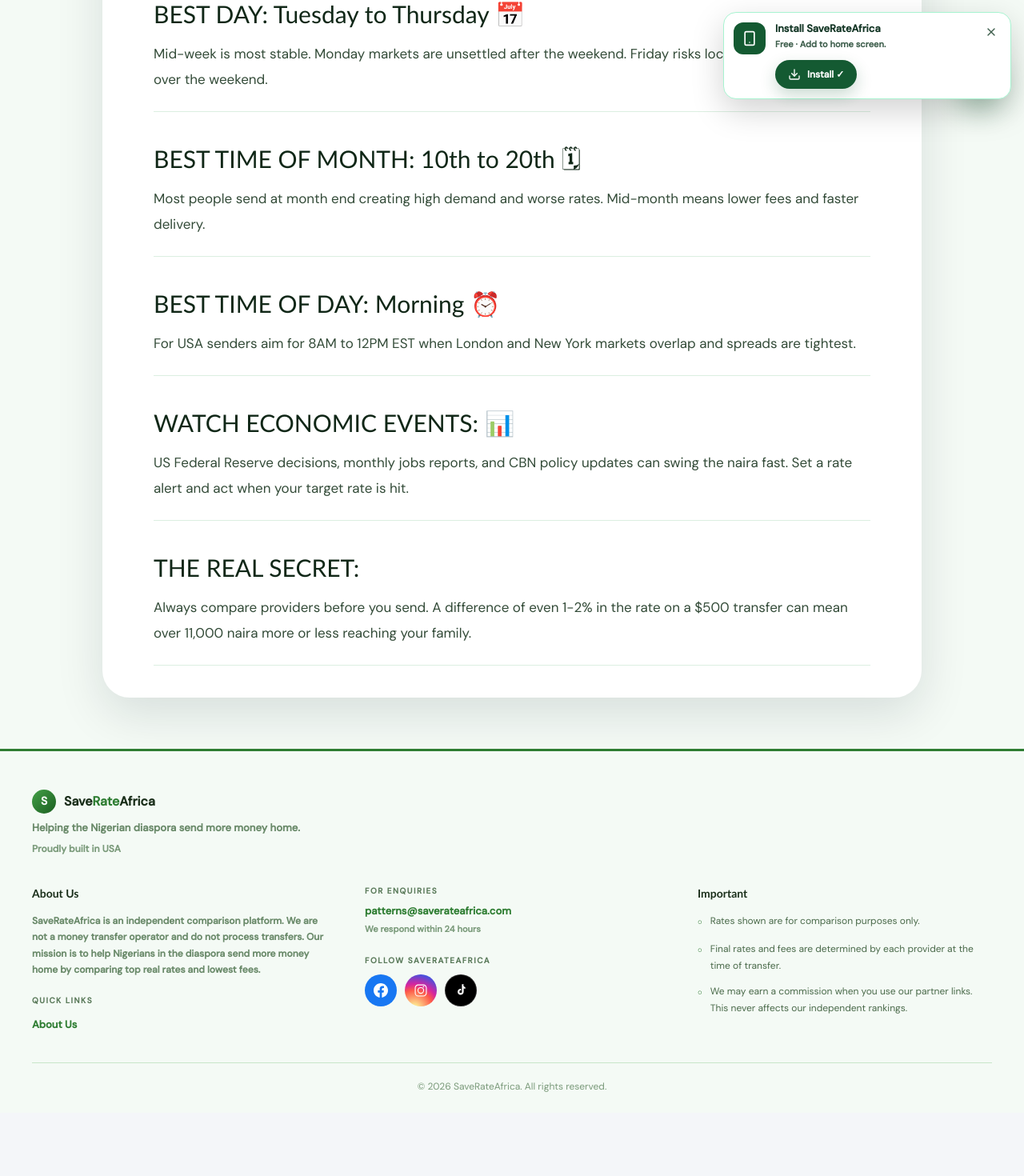
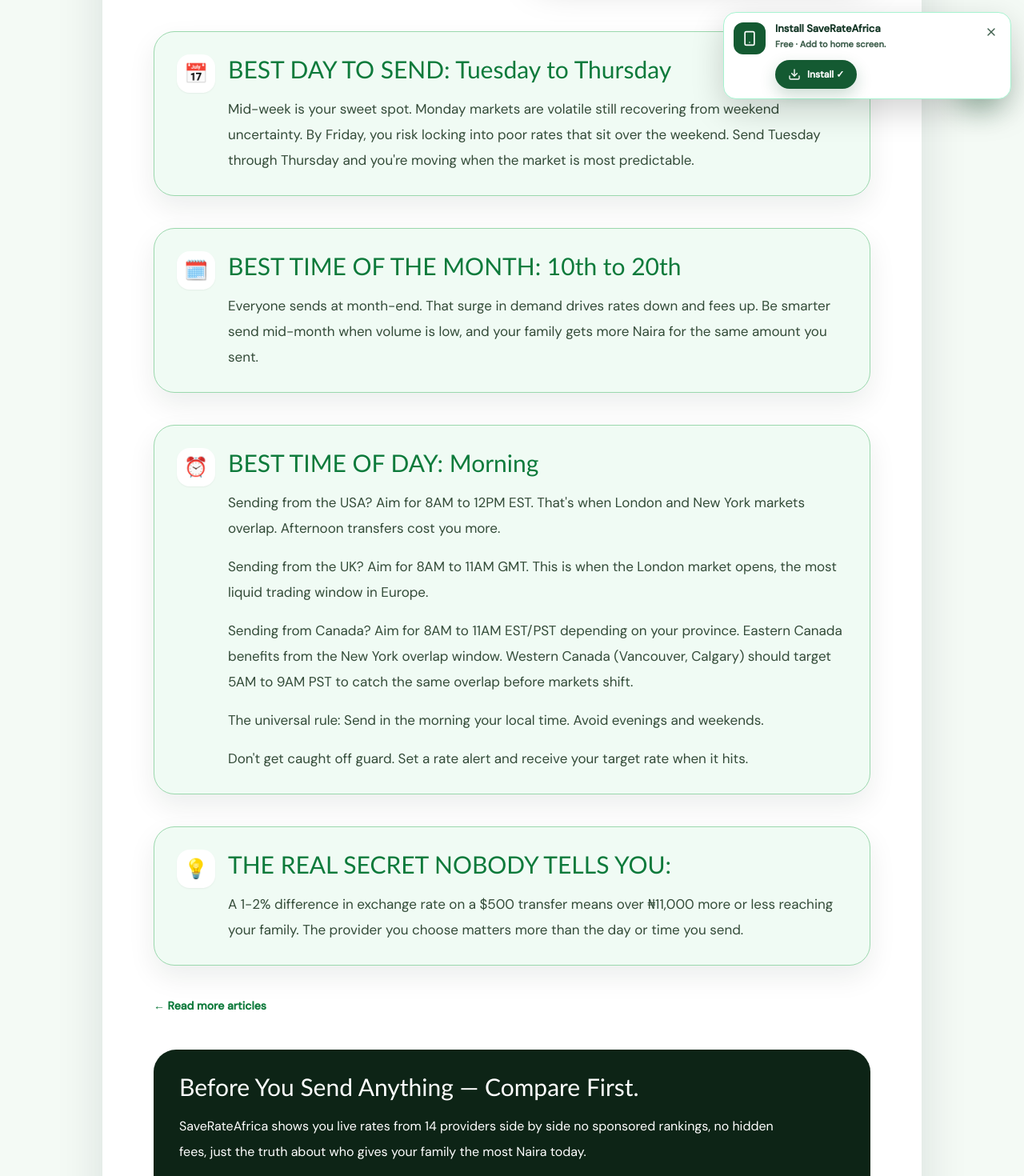
Before and after one commit to Chinenyeonukogu/SaveRateAfrica, a Next.js app: page /blog/best-time-to-transfer-money in a window 1280 px wide. Shown: the part 652-2122 px from the top of the page at 80% size. Built offline with nearby package versions, Linux system fonts and the light colour scheme.

Commit message:
Update best time transfer article copy

```diff
--- a/app/blog/best-time-to-transfer-money/page.tsx
+++ b/app/blog/best-time-to-transfer-money/page.tsx
@@ -1,5 +1,6 @@
 import type { Metadata } from "next";
 import Image from "next/image";
+import Link from "next/link";
 
 import { SiteHeader } from "@/components/SiteHeader";
 
@@ -14,29 +15,36 @@ export const metadata: Metadata = {
 
 const timingSections = [
   {
-    heading: "BEST DAY: Tuesday to Thursday 📅",
-    body:
-      "Mid-week is most stable. Monday markets are unsettled after the weekend. Friday risks locking into poor rates over the weekend."
+    icon: "📅",
+    heading: "BEST DAY TO SEND: Tuesday to Thursday",
+    body: [
+      "Mid-week is your sweet spot. Monday markets are volatile still recovering from weekend uncertainty. By Friday, you risk locking into poor rates that sit over the weekend. Send Tuesday through Thursday and you're moving when the market is most predictable."
+    ]
   },
   {
-    heading: "BEST TIME OF MONTH: 10th to 20th 🗓",
-    body:
-      "Most people send at month end creating high demand and worse rates. Mid-month means lower fees and faster delivery."
+    icon: "🗓️",
+    heading: "BEST TIME OF THE MONTH: 10th to 20th",
+    body: [
+      "Everyone sends at month-end. That surge in demand drives rates down and fees up. Be smarter send mid-month when volume is low, and your family gets more Naira for the same amount you sent."
+    ]
   },
   {
-    heading: "BEST TIME OF DAY: Morning ⏰",
-    body:
-      "For USA senders aim for 8AM to 12PM EST when London and New York markets overlap and spreads are tightest."
+    icon: "⏰",
+    heading: "BEST TIME OF DAY: Morning",
+    body: [
+      "Sending from the USA? Aim for 8AM to 12PM EST. That's when London and New York markets overlap. Afternoon transfers cost you more.",
+      "Sending from the UK? Aim for 8AM to 11AM GMT. This is when the London market opens, the most liquid trading window in Europe.",
+      "Sending from Canada? Aim for 8AM to 11AM EST/PST depending on your province. Eastern Canada benefits from the New York overlap window. Western Canada (Vancouver, Calgary) should target 5AM to 9AM PST to catch the same overlap before markets shift.",
+      "The universal rule: Send in the morning your local time. Avoid evenings and weekends.",
+      "Don't get caught off guard. Set a rate alert and receive your target rate when it hits."
+    ]
   },
   {
-    heading: "WATCH ECONOMIC EVENTS: 📊",
-    body:
-      "US Federal Reserve decisions, monthly jobs reports, and CBN policy updates can swing the naira fast. Set a rate alert and act when your target rate is hit."
-  },
-  {
-    heading: "THE REAL SECRET:",
-    body:
-      "Always compare providers before you send. A difference of even 1-2% in the rate on a $500 transfer can mean over 11,000 naira more or less reaching your family."
+    icon: "💡",
+    heading: "THE REAL SECRET NOBODY TELLS YOU:",
+    body: [
+      "A 1-2% difference in exchange rate on a $500 transfer means over ₦11,000 more or less reaching your family. The provider you choose matters more than the day or time you send."
+    ]
   }
 ] as const;
 
@@ -46,6 +54,15 @@ export default function BestTimeToTransferMoneyPage() {
       <SiteHeader />
 
       <main className="bg-[#f4faf5] px-4 pb-32 pt-5 sm:px-6 lg:px-8 lg:pb-16">
+        <div className="mx-auto mb-4 max-w-5xl">
+          <Link
+            className="inline-flex items-center text-sm font-bold text-[#0d7a3b] hover:text-[#075c2b]"
+            href="/blog"
+          >
+            &larr; Back to all articles
+          </Link>
+        </div>
+
         <article className="mx-auto max-w-5xl overflow-hidden rounded-[34px] bg-white shadow-float">
           <header className="grid gap-6 bg-[#0d2416] px-6 py-7 text-white sm:px-10 sm:py-9 md:gap-8 lg:min-h-[60vh] lg:grid-cols-2 lg:items-center lg:gap-10 lg:px-14">
             <div>
@@ -76,15 +93,51 @@ export default function BestTimeToTransferMoneyPage() {
           <div className="px-6 py-8 sm:px-10 sm:py-10 lg:px-16">
             <div className="space-y-10 text-[17px] leading-8 text-[#243b2b]">
               {timingSections.map((section) => (
-                <section key={section.heading}>
-                  <h2 className="font-heading text-3xl text-[#102717]">
-                    {section.heading}
-                  </h2>
-                  <p className="mt-4 border-b border-[#dcefe1] pb-6 text-[#334b38]">
-                    {section.body}
-                  </p>
+                <section
+                  key={section.heading}
+                  className="rounded-[26px] border border-[#9bd8ad] bg-[#f0fbf4] p-5 shadow-[0_14px_34px_rgba(16,39,23,0.08)] sm:p-7"
+                >
+                  <div className="flex gap-4">
+                    <div className="flex h-12 w-12 shrink-0 items-center justify-center rounded-2xl bg-white text-2xl shadow-sm">
+                      {section.icon}
+                    </div>
+                    <div>
+                      <h2 className="font-heading text-2xl leading-tight text-[#0d7a3b] sm:text-3xl">
+                        {section.heading}
+                      </h2>
+                      <div className="mt-4 space-y-4 text-[#334b38]">
+                        {section.body.map((paragraph) => (
+                          <p key={paragraph}>{paragraph}</p>
+                        ))}
+                      </div>
+                    </div>
+                  </div>
                 </section>
               ))}
+
+              <Link
+                className="inline-flex items-center text-sm font-bold text-[#0d7a3b] hover:text-[#075c2b]"
+                href="/blog"
+              >
+                &larr; Read more articles
+              </Link>
+
+              <section className="rounded-[28px] bg-[#0d2416] px-6 py-7 text-white sm:px-8">
+                <h2 className="font-heading text-3xl">
+                  Before You Send Anything &mdash; Compare First.
+                </h2>
+                <p className="mt-4 max-w-3xl text-base leading-8 text-white/78">
+                  SaveRateAfrica shows you live rates from 14 providers side by
+                  side no sponsored rankings, no hidden fees, just the truth
+                  about who gives your family the most Naira today.
+                </p>
+                <a
+                  className="mt-6 inline-flex min-h-12 items-center rounded-2xl bg-[#f5c84b] px-5 text-sm font-extrabold text-[#102717]"
+                  href="https://saverateafrica.com"
+                >
+                  Compare rates now &rarr;
+                </a>
+              </section>
             </div>
           </div>
         </article>
```
